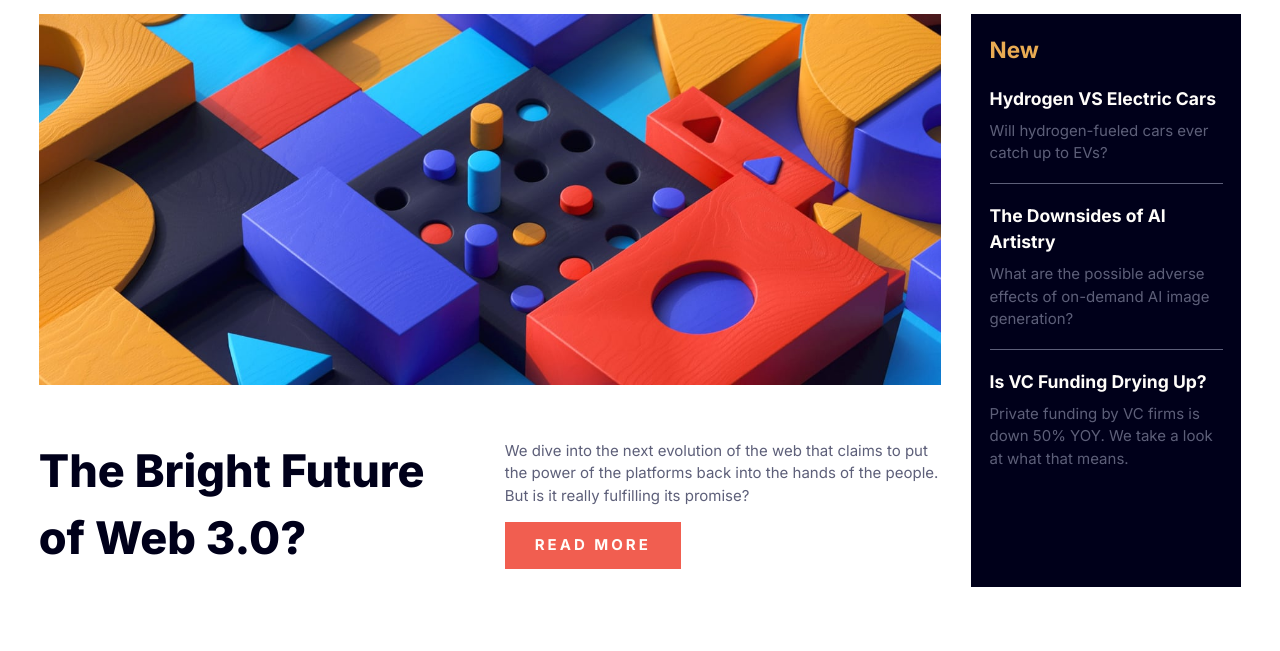
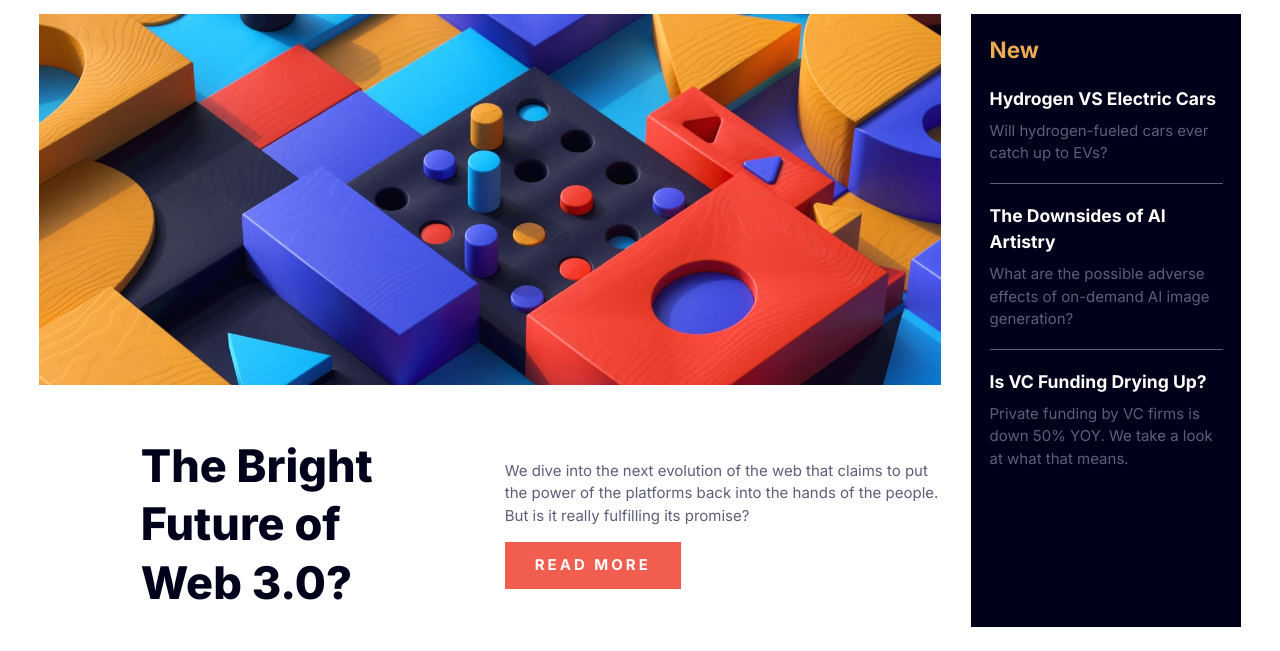
Before and after one commit to nbailey939/news-homepage, a plain HTML site: page index.html in a window 1280 px wide. Shown: the part 90-741 px from the top of the page. Drawn offline with Linux system fonts and the light colour scheme.

Commit message:
font changes

```diff
--- a/index.html
+++ b/index.html
@@ -60,7 +60,11 @@
         </picture>
 
         <article>
-          <h1>The Bright Future of Web 3.0?</h1>
+          <h1>
+            The Bright<br />
+            Future of<br />
+            Web 3.0?
+          </h1>
 
           <div>
             <p>
--- a/style.css
+++ b/style.css
@@ -175,8 +175,9 @@ p {
 }
 
 .hero h1 {
-  font-size: 2rem;
+  font-size: 2.9rem;
   font-weight: 800;
+  line-height: 1.3;
   color: var(--very-dark-blue);
   margin: 1rem 0;
 }
```
